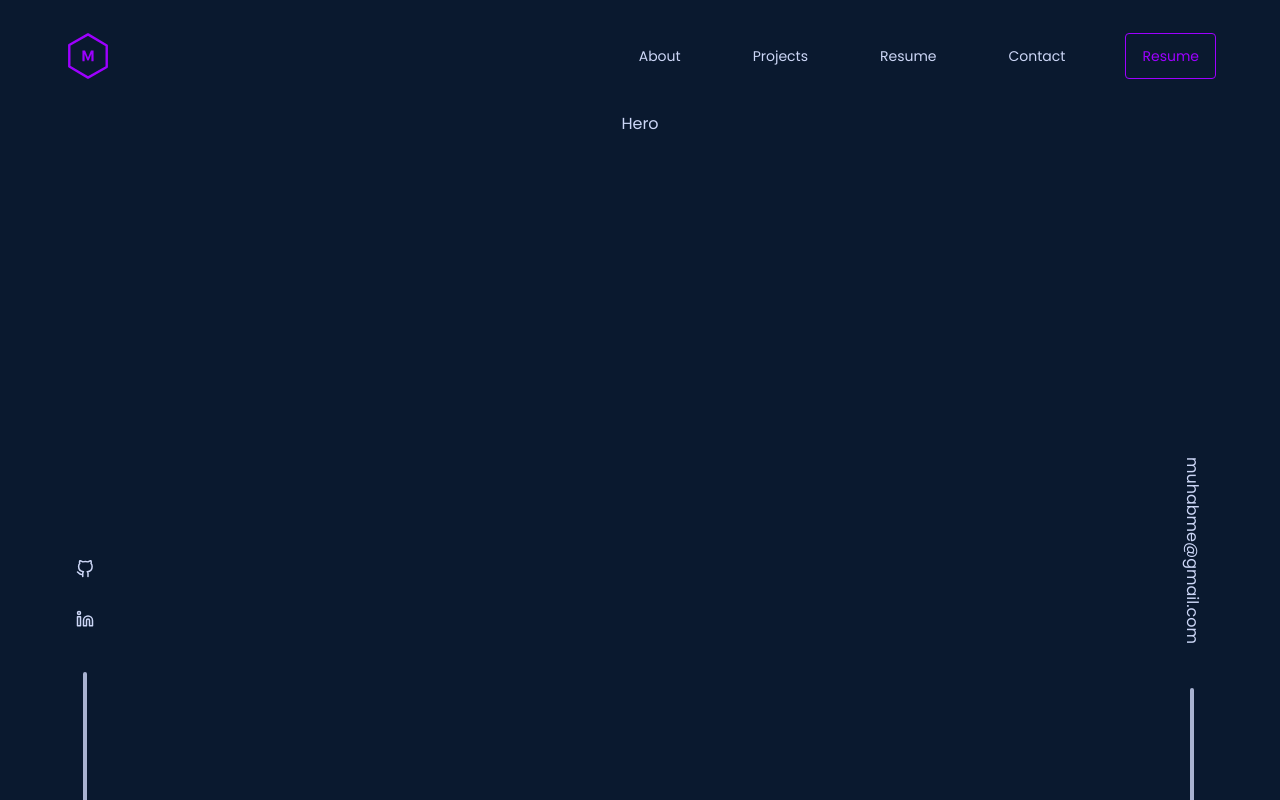
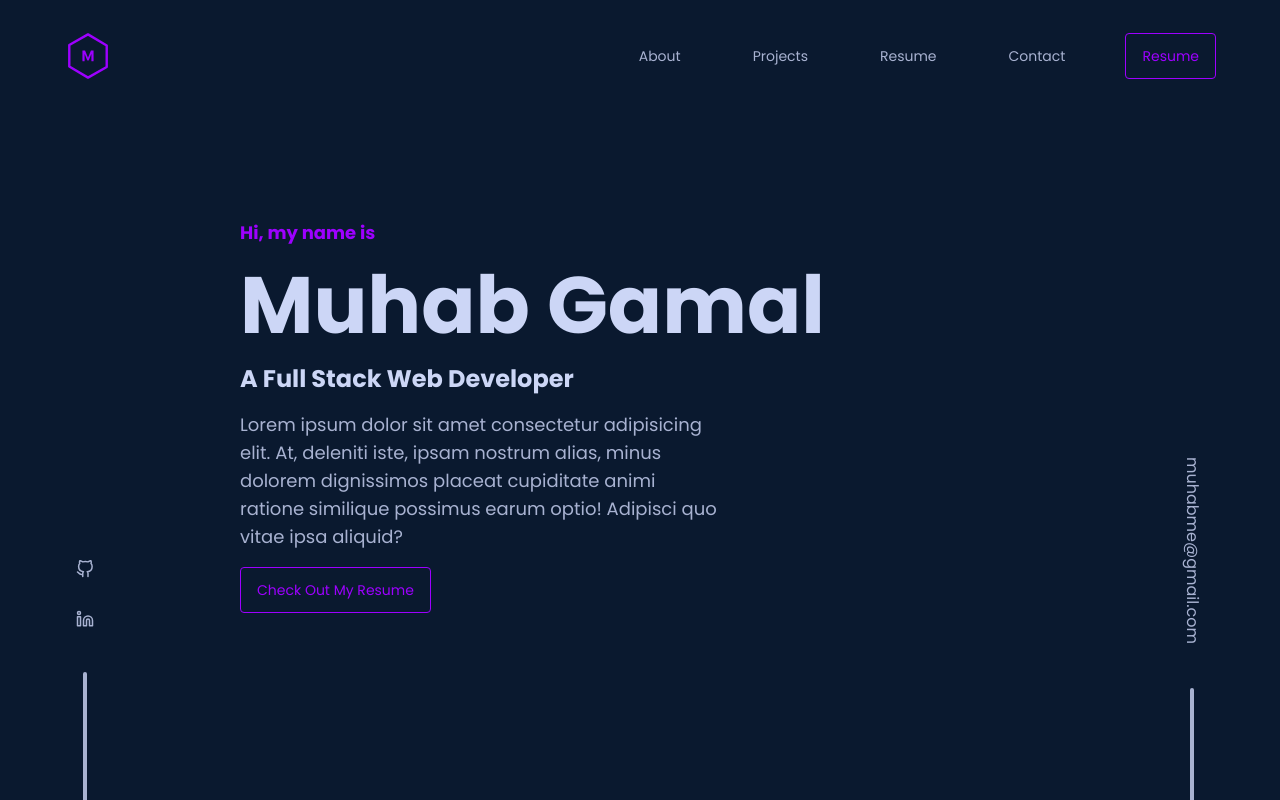
Before and after one commit to muhabme/muhabme-portfolio, a Next.js app: page / in a window 1280 px wide. Built offline with nearby package versions, Linux system fonts and the light colour scheme.

Commit message:
finished Hero Section

```diff
--- a/src/app/globals.css
+++ b/src/app/globals.css
@@ -25,7 +25,7 @@
 }
 
 body {
-    @apply bg-background text-lightest;
+    @apply bg-background text-light;
 }
 
 .flex-center {
--- a/src/app/page.tsx
+++ b/src/app/page.tsx
@@ -1,9 +1,8 @@
-
 import Hero from '@/components/Hero/Hero';
 
 export default function Home() {
     return (
-        <main className="flex-center">
+        <main className="mx-60 mt-16">
             <Hero />
         </main>
     );
--- a/src/components/Hero/Hero.tsx
+++ b/src/components/Hero/Hero.tsx
@@ -1,7 +1,23 @@
-import React from 'react'
+import Link from 'next/link';
+import React from 'react';
 
 export default function Hero() {
-  return (
-    <div>Hero</div>
-  )
+    return (
+        <div className="flex flex-col items-start justify-center min-h-[60vh] gap-4">
+            <h1 className="text-theme text-lg font-bold">Hi, my name is</h1>
+            <h2 className="text-giant text-lightest font-bold leading-[1.05]">
+                Muhab Gamal
+            </h2>
+            <h3 className="font-bold text-2xl text-lightest">
+                A Full Stack Web Developer
+            </h3>
+            <p className=" text-lg mr-[40%]">
+                Lorem ipsum dolor sit amet consectetur adipisicing elit. At,
+                deleniti iste, ipsam nostrum alias, minus dolorem dignissimos
+                placeat cupiditate animi ratione similique possimus earum optio!
+                Adipisci quo vitae ipsa aliquid?
+            </p>
+            <Link href={'/resume.pdf'} className='btn'>Check Out My Resume</Link>
+        </div>
+    );
 }
```
